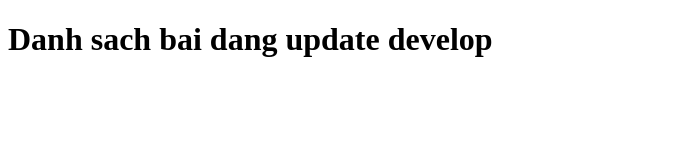
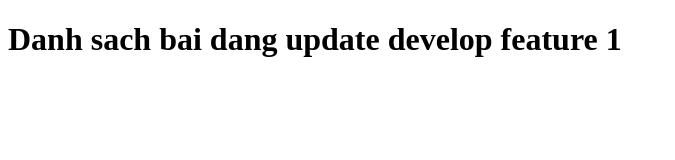
Before and after one commit to vuprozx123/promise, a plain HTML site: page promise/index.html in a window 1280 px wide. Shown: the whole page, without its empty margins (0-675 px from the left). Drawn offline with Linux system fonts and the light colour scheme; no server answers.

Commit message:
Update feature 1

```diff
--- a/promise/index.html
+++ b/promise/index.html
@@ -53,7 +53,7 @@
         <div class="loader"></div>
     </div>
     <div id="container">
-        <h1>Danh sach bai dang update develop</h1>
+        <h1>Danh sach bai dang update develop feature 1</h1>
         <div class="posts-list">
 
         </div>
```
